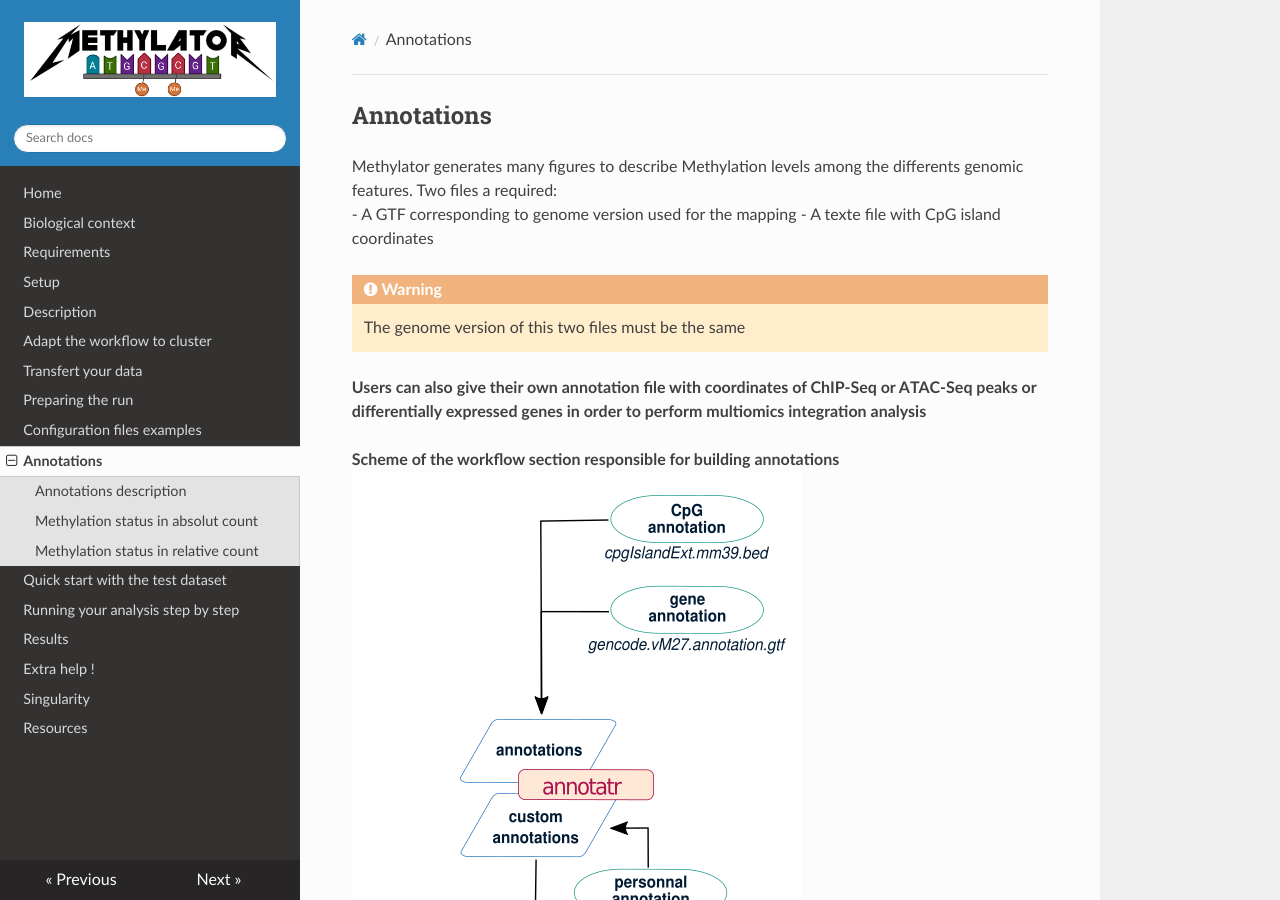
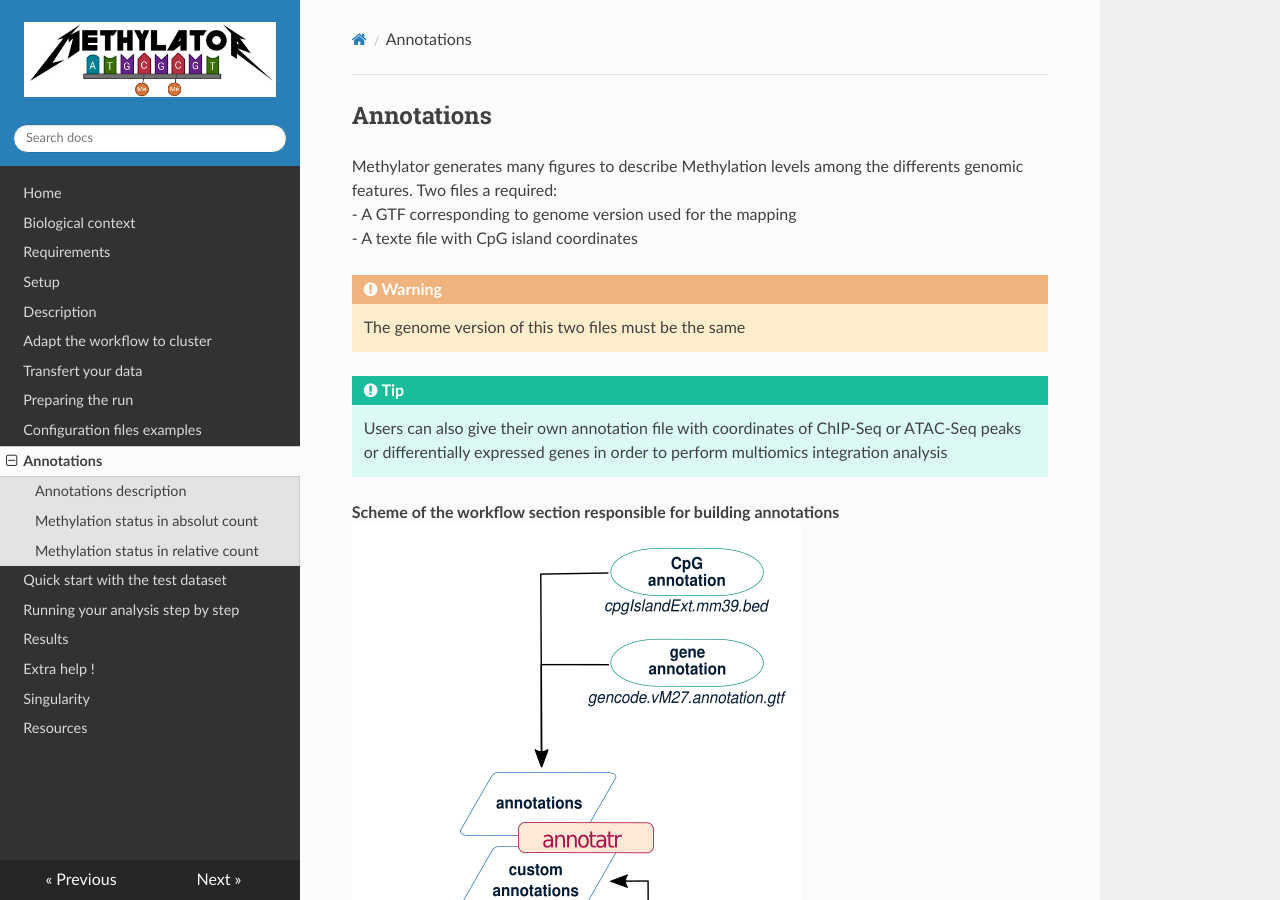
Before and after one commit to parisepigenetics/Methylator-Documentation, an MkDocs documentation site: the page built from docs/annotations.md, in a window 1280 px wide and 900 px high. Built offline with MkDocs 1.6.1, drawn with Linux system fonts in a browser that asks for light colours; nearby versions of some CDN libraries.

Commit message:
Update annotations.md

```diff
--- a/docs/annotations.md
+++ b/docs/annotations.md
@@ -8,12 +8,12 @@ Methylator generates many figures to describe Methylation levels among the diffe
 !!! warning
     The genome version of this two files must be the same
 
-**Users can also give their own annotation file with coordinates of  ChIP-Seq or ATAC-Seq peaks or differentially expressed genes in order to perform multiomics integration analysis**
+!!! Tip
+    Users can also give their own annotation file with coordinates of  ChIP-Seq or ATAC-Seq peaks or differentially expressed genes in order to perform multiomics integration analysis
 
 
 **Scheme of the workflow section responsible for building annotations**
 ![annotations_scheme](img/part_annotation_workflow.png)
-
 
 
 The R script Annotatr.R is responsible for building the annotations.
```
